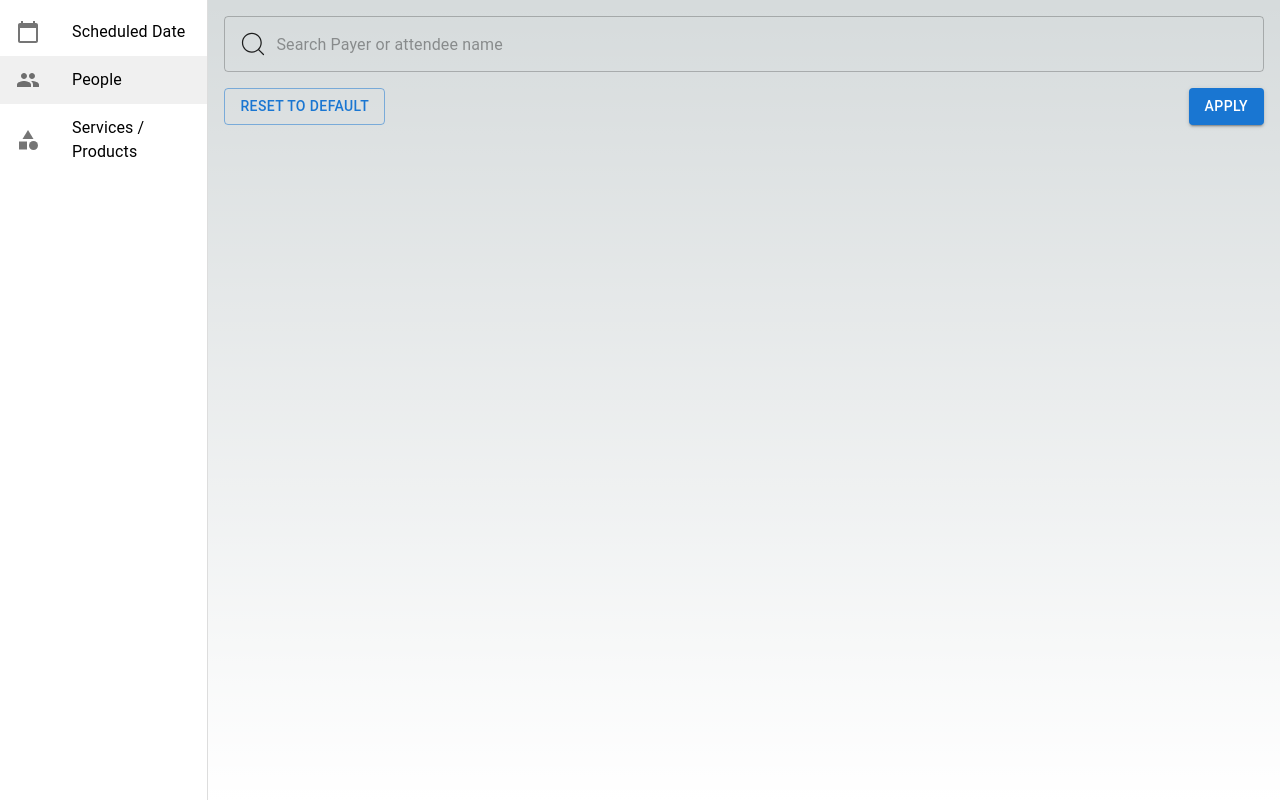
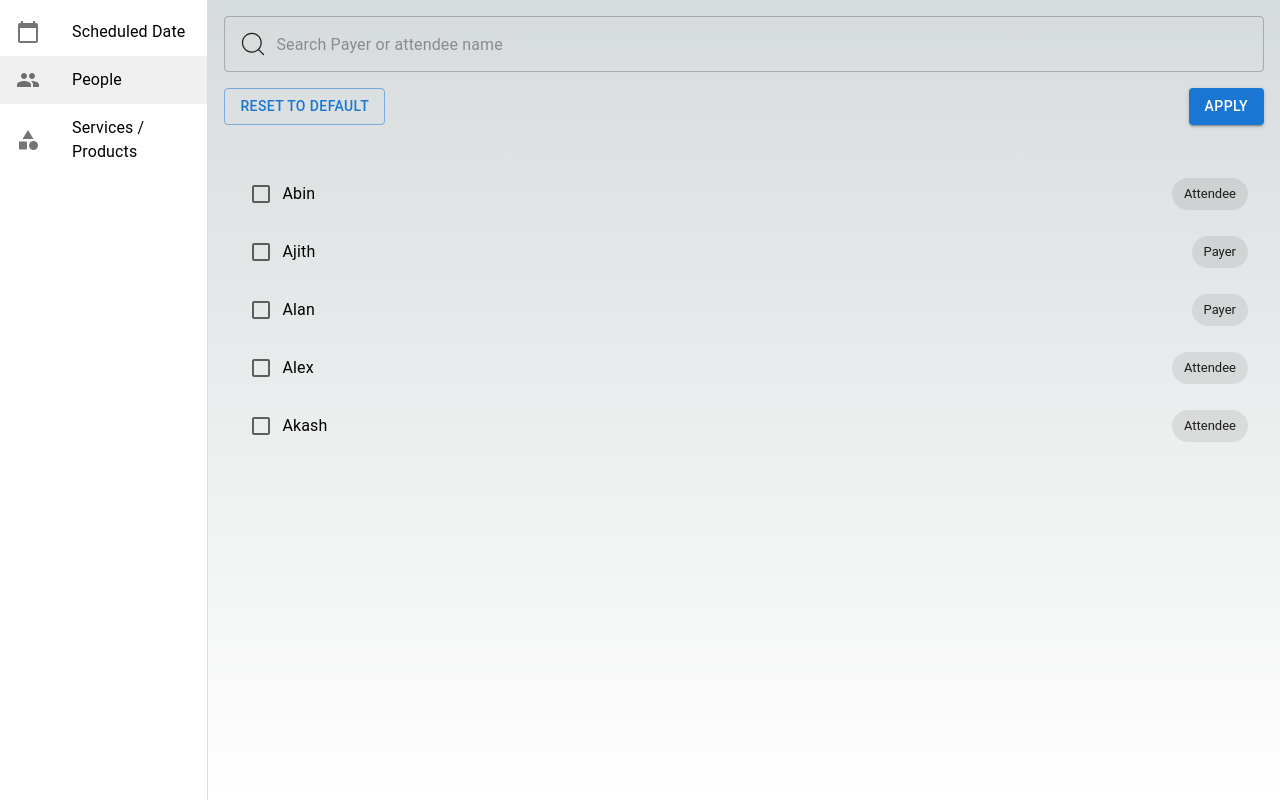
Before and after one commit to jisshub/my-nextjs-app, a Next.js app: page /service/people in a window 1280 px wide. Built offline with nearby package versions, Linux system fonts and the light colour scheme.

Commit message:
commit all the chnages

```diff
--- a/components/PeoplePage.tsx
+++ b/components/PeoplePage.tsx
@@ -1,8 +1,36 @@
 "use client";
 
 import React, { useState } from "react";
-import { Box, TextField, Button } from "@mui/material";
+import { Box, TextField, Button, Typography, List, ListItem, ListItemText, Chip, Checkbox } from "@mui/material";
 import { CiSearch } from "react-icons/ci";
+
+const users = [
+  {
+    id: 1,
+    name: "Abin",
+    tag: "Attendee"
+  },
+  {
+    id: 2,
+    name: "Ajith",
+    tag: "Payer"
+  },
+  {
+    id: 3,
+    name: "Alan",
+    tag: "Payer"
+  },
+  {
+    id: 4,
+    name: "Alex",
+    tag: "Attendee"
+  },
+  {
+    id: 5,
+    name: "Akash",
+    tag: "Attendee"
+  }
+];
 
 const PeoplePage = () => {
   const [searchText, setSearchText] = useState("");
@@ -14,6 +42,10 @@ const PeoplePage = () => {
   const handleSearchChange = (event: React.ChangeEvent<HTMLInputElement>) => {
     setSearchText(event.target.value);
   };
+
+  const filteredUsers = users.filter(user =>
+    user.name.toLowerCase().includes(searchText.toLowerCase())
+  );
 
   return (
     <Box sx={{ display: "flex", flexDirection: "column", p: 2, width: "100%" }}>
@@ -39,6 +71,22 @@ const PeoplePage = () => {
           Apply
         </Button>
       </Box>
+      <Box sx={{ mt: 4 }}>
+        {searchText && (
+          <Typography variant="h6" gutterBottom>
+            Showing {filteredUsers.length} results matching '{searchText}'
+          </Typography>
+        )}
+        <List>
+          {filteredUsers.map(user => (
+            <ListItem key={user.id} sx={{ display: "flex", alignItems: "center" }}>
+              <Checkbox />
+              <ListItemText primary={user.name} />
+              <Chip label={user.tag} />
+            </ListItem>
+          ))}
+        </List>
+      </Box>
     </Box>
   );
 };
```
